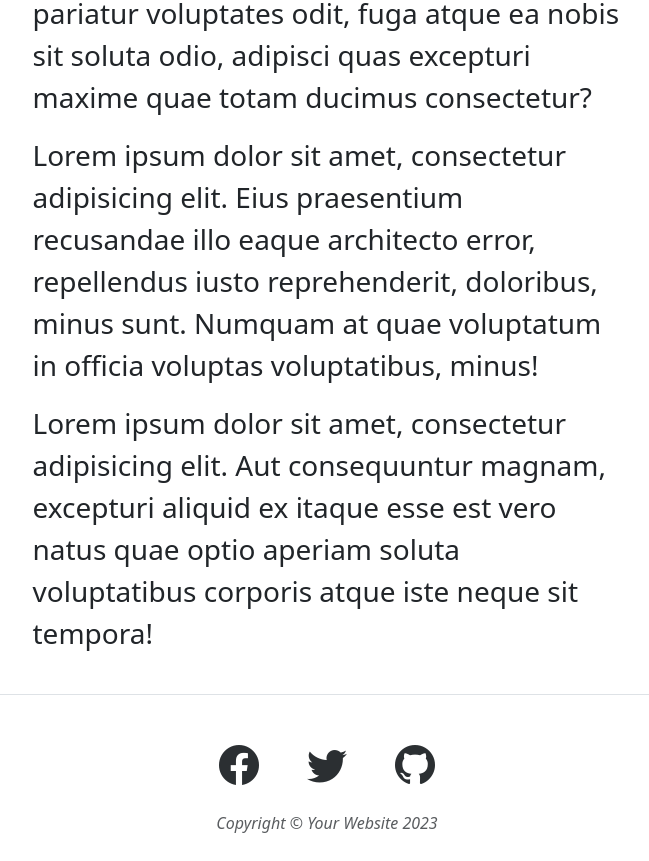
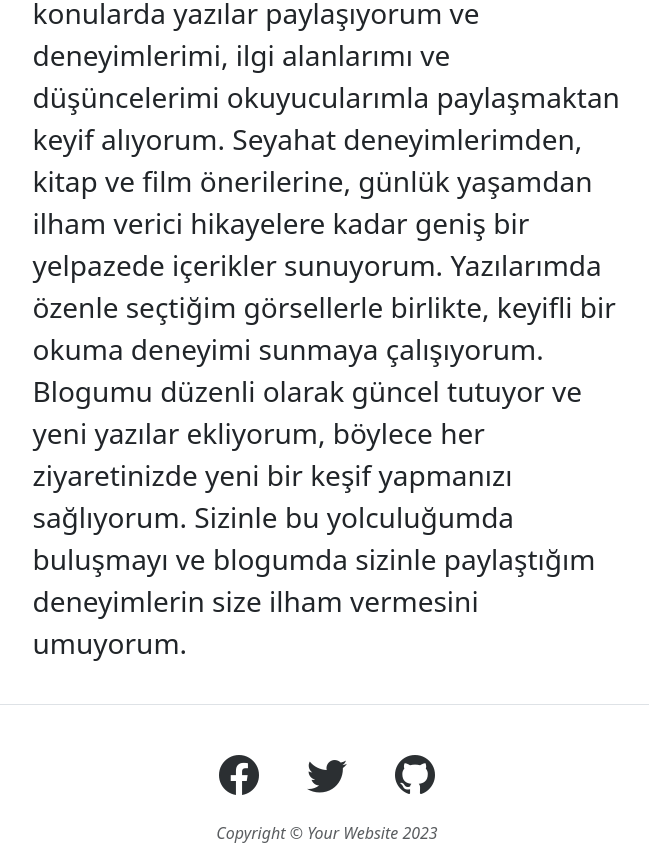
Before and after one commit to ogzcode/Full-Stack-Blog-App, a React (Vite) app in the folder client/: page /about in a window 1280 px wide. Shown: the part 780-1641 px from the top of the page, without its empty margins (313-962 px from the left). Built offline with nearby package versions, Linux system fonts and the light colour scheme.

Commit message:
Removed unused codes and made some adjustments

```diff
--- a/client/src/pages/About.jsx
+++ b/client/src/pages/About.jsx
@@ -4,9 +4,17 @@ export default function About() {
             <div className="container px-4 px-lg-5">
                 <div className="row gx-4 gx-lg-5 justify-content-center">
                     <div className="col-md-10 col-lg-8 col-xl-7">
-                        <p className='fs-3 fw-light'>Lorem ipsum dolor sit amet, consectetur adipisicing elit. Saepe nostrum ullam eveniet pariatur voluptates odit, fuga atque ea nobis sit soluta odio, adipisci quas excepturi maxime quae totam ducimus consectetur?</p>
-                        <p className='fs-3 fw-light'>Lorem ipsum dolor sit amet, consectetur adipisicing elit. Eius praesentium recusandae illo eaque architecto error, repellendus iusto reprehenderit, doloribus, minus sunt. Numquam at quae voluptatum in officia voluptas voluptatibus, minus!</p>
-                        <p className='fs-3 fw-light'>Lorem ipsum dolor sit amet, consectetur adipisicing elit. Aut consequuntur magnam, excepturi aliquid ex itaque esse est vero natus quae optio aperiam soluta voluptatibus corporis atque iste neque sit tempora!</p>
+                        <p className='fs-3 fw-light'>
+                            Merhaba! Bugün sizlere kişisel blog sayfamı tanıtmak istiyorum.
+                            Blogumda çeşitli konularda yazılar paylaşıyorum ve deneyimlerimi, ilgi
+                            alanlarımı ve düşüncelerimi okuyucularımla paylaşmaktan
+                            keyif alıyorum. Seyahat deneyimlerimden, kitap ve film önerilerine,
+                            günlük yaşamdan ilham verici hikayelere kadar geniş bir yelpazede içerikler sunuyorum.
+                            Yazılarımda özenle seçtiğim görsellerle birlikte, keyifli bir okuma deneyimi sunmaya
+                            çalışıyorum. Blogumu düzenli olarak güncel tutuyor ve yeni yazılar ekliyorum,
+                            böylece her ziyaretinizde yeni bir keşif yapmanızı sağlıyorum. Sizinle bu
+                            yolculuğumda buluşmayı ve blogumda sizinle paylaştığım deneyimlerin size ilham vermesini umuyorum.
+                        </p>
                     </div>
                 </div>
             </div>
--- a/client/src/pages/SinglePost.jsx
+++ b/client/src/pages/SinglePost.jsx
@@ -2,7 +2,6 @@ import { useSelector, useDispatch } from "react-redux";
 import { useMatch, useNavigate, redirect } from "react-router-dom";
 import { deletePostAsyncThunk, getPostByIdAsyncThunk } from "../redux/slice/postSlice.js";
 import { useEffect } from "react";
-import Spinner from "../components/Spinner";
 
 export default function SinglePost() {
     const { singlePost } = useSelector((state) => state.post);
--- a/client/src/redux/store.js
+++ b/client/src/redux/store.js
@@ -1,4 +1,4 @@
-import { configureStore, createAsyncThunk } from "@reduxjs/toolkit";
+import { configureStore } from "@reduxjs/toolkit";
 import postSlice  from "./slice/postSlice.js";
 
 export const store = configureStore({
```
